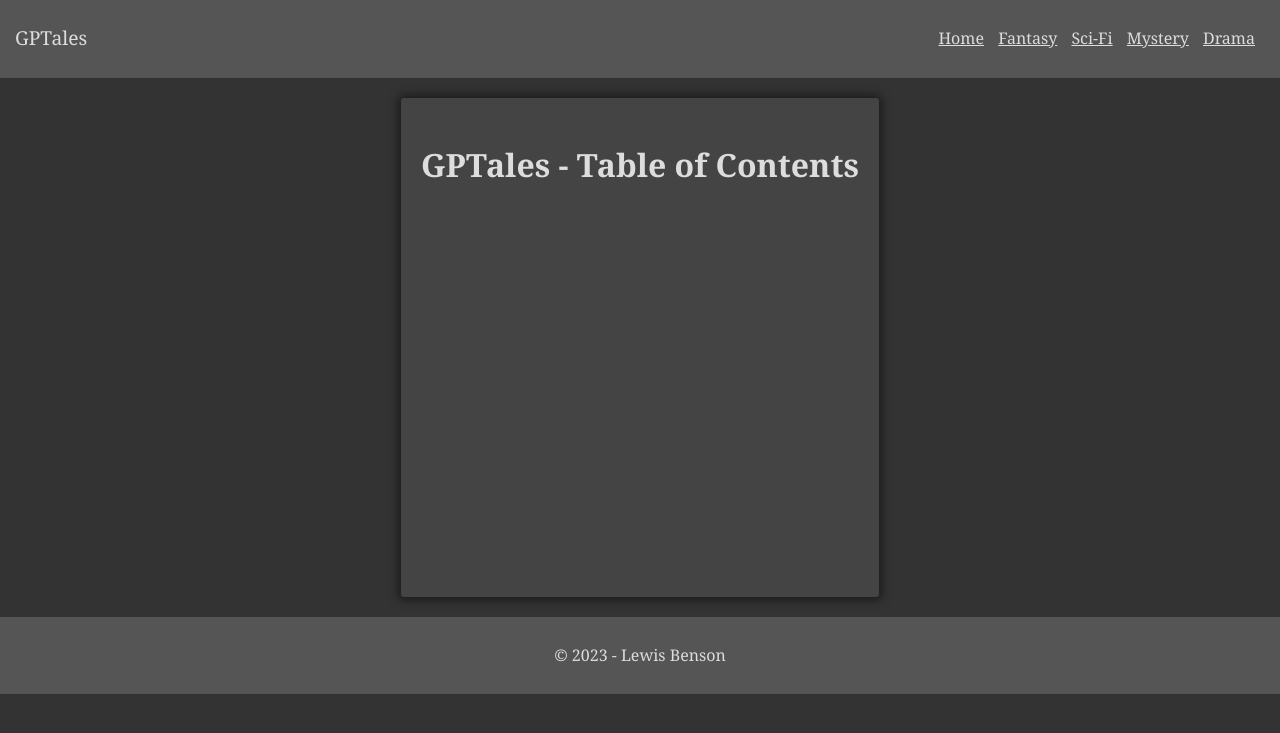
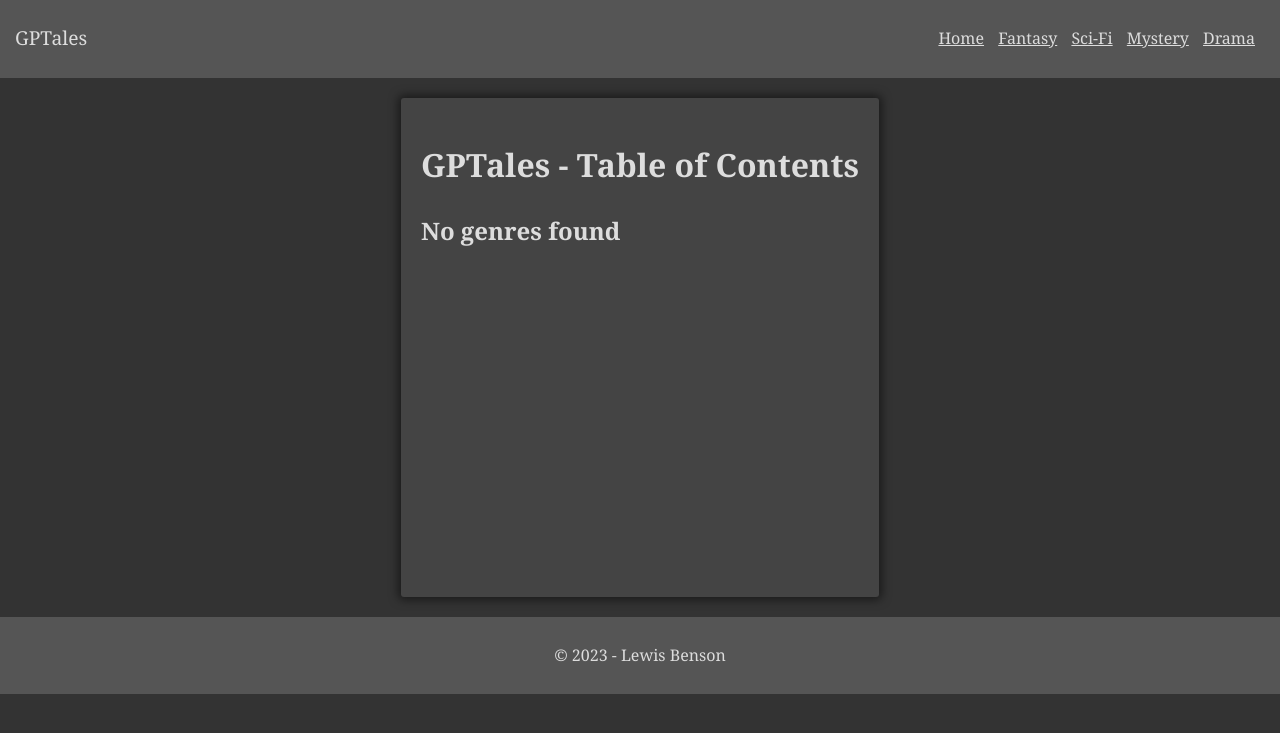
Before and after one commit to tm-LBenson/GPTales, a Jekyll site: the page built from index.html, in a window 1280 px wide. Shown: the top 733 px of the page. Built offline with Jekyll 4.4.1, drawn with Linux system fonts in a browser that asks for light colours.

Commit message:
debugging

```diff
--- a/index.html
+++ b/index.html
@@ -6,19 +6,15 @@ layout: default
 
 {% for genre in site.data.genres %}
   <h2>{{ genre.name }}</h2>
-  <pre>
-    {{ genre.name }}
-{{site}}
-  </pre>
   <ul>
     {% for post in site.posts %}
       {% if post.genre == genre.name %}
         <li><a href="{{ post.url }}">{{ post.title }}</a></li>
-        <pre>
-          {{ post.url }}
-          {{ post.title }}
-        </pre>
+      {% else %}
+        <li>No posts for {{ genre.name }}</li>
       {% endif %}
     {% endfor %}
   </ul>
+{% else %}
+  <h2>No genres found</h2>
 {% endfor %}
```
